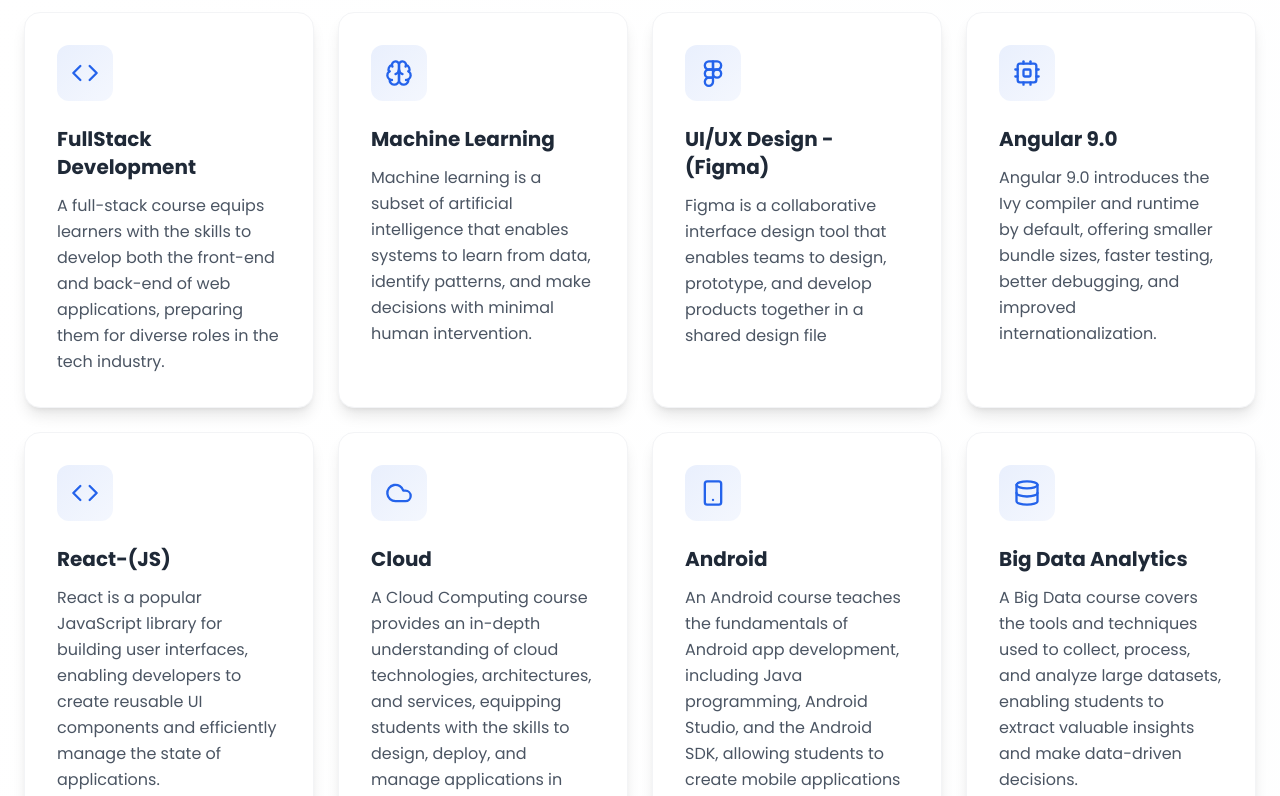
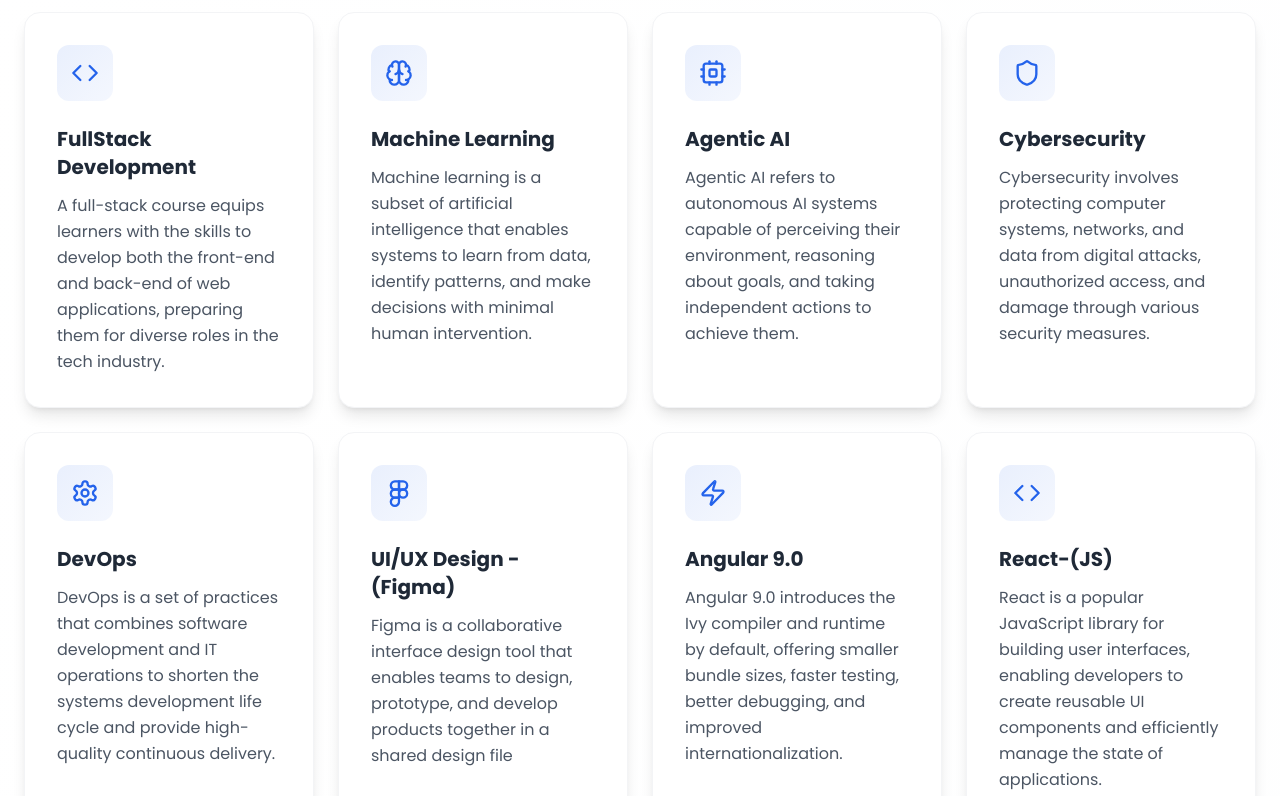
Before and after one commit to PreetamTony/Syasans_Website, a React (Vite) app: page /inquiries in a window 1280 px wide. Shown: the part 460-1256 px from the top of the page. Built offline with nearby package versions, Linux system fonts and the light colour scheme; the HTML template or start-up script is replaced by a standard one.

Commit message:
added new courses

```diff
--- a/src/pages/Inquiries.tsx
+++ b/src/pages/Inquiries.tsx
@@ -1,10 +1,10 @@
+import { Footer } from "@/components/Footer";
+import { HeroSection } from "@/components/HeroSection";
 import { Navigation } from "@/components/Navigation";
 import { motion } from "framer-motion";
+import { Award, BarChart2, Book, BookOpen, Brain, Briefcase, Cloud, Code, Cpu, Database, Figma, FileCode, GraduationCap, Rocket, Server, Settings, Shield, Smartphone, Users, Zap } from "lucide-react";
 import React from 'react';
 import { useInView } from "react-intersection-observer";
-import { Facebook, Twitter, Mail, ArrowRight, BookOpen, Cpu, Figma, Code, Cloud, Smartphone, Database, FileCode, Rocket, BarChart2, Brain, Users, Award, Briefcase, GraduationCap, FileText, Book, Server, CheckCircle, Zap, Check, Clock, RefreshCw, Wrench, Shield, Settings } from "lucide-react";
-import { HeroSection } from "@/components/HeroSection";
-import { Footer } from "@/components/Footer";
 // Using standard img tag instead of next/image
 
 const courses = [
@@ -19,13 +19,28 @@ const courses = [
     description: "Machine learning is a subset of artificial intelligence that enables systems to learn from data, identify patterns, and make decisions with minimal human intervention."
   },
   {
+    title: "Agentic AI",
+    icon: <Cpu className="w-8 h-8 mb-4 text-primary" />,
+    description: "Agentic AI refers to autonomous AI systems capable of perceiving their environment, reasoning about goals, and taking independent actions to achieve them."
+  },
+  {
+    title: "Cybersecurity",
+    icon: <Shield className="w-8 h-8 mb-4 text-primary" />,
+    description: "Cybersecurity involves protecting computer systems, networks, and data from digital attacks, unauthorized access, and damage through various security measures."
+  },
+  {
+    title: "DevOps",
+    icon: <Settings className="w-8 h-8 mb-4 text-primary" />,
+    description: "DevOps is a set of practices that combines software development and IT operations to shorten the systems development life cycle and provide high-quality continuous delivery."
+  },
+  {
     title: "UI/UX Design - (Figma)",
     icon: <Figma className="w-8 h-8 mb-4 text-primary" />,
     description: "Figma is a collaborative interface design tool that enables teams to design, prototype, and develop products together in a shared design file"
   },
   {
     title: "Angular 9.0",
-    icon: <Cpu className="w-8 h-8 mb-4 text-primary" />,
+    icon: <Zap className="w-8 h-8 mb-4 text-primary" />,
     description: "Angular 9.0 introduces the Ivy compiler and runtime by default, offering smaller bundle sizes, faster testing, better debugging, and improved internationalization."
   },
   {
```
